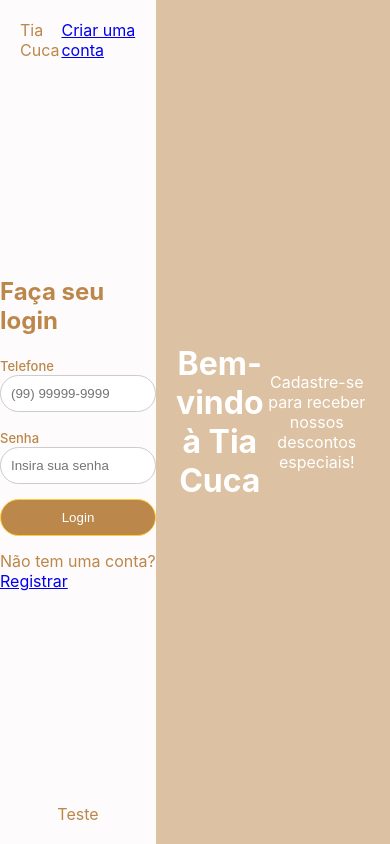
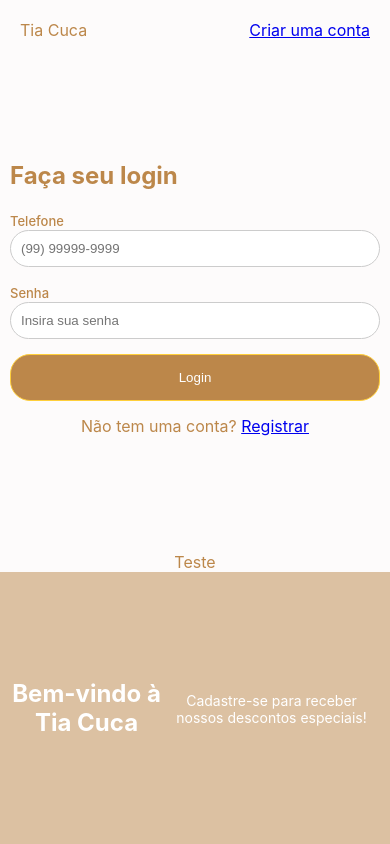
Before and after one commit to babiperina/tiacuca-coupon, a React (Create React App) app: page /coupons in a window 390 px wide. Built offline with nearby package versions, Linux system fonts and the light colour scheme.

Commit message:
css responsivo

```diff
--- a/src/Components/Styles/NewAuth.css
+++ b/src/Components/Styles/NewAuth.css
@@ -1,7 +1,7 @@
 .parent-div {
     display: grid;
-    grid-template-columns: repeat(5, 1fr);
-    grid-template-rows: repeat(5, 1fr);
+    grid-template-columns: 40% 60%; /* 40% para o conteúdo e 60% para o banner */
+    grid-template-rows: 1fr;
     grid-column-gap: 0px;
     grid-row-gap: 0px;
     height: 100vh;
@@ -9,25 +9,45 @@
     color: #BC874A;
 }
 
+/* Ajustes para dispositivos móveis */
+@media (max-width: 768px) {
+    .parent-div {
+        grid-template-columns: 1fr; /* Empilha o conteúdo e o banner */
+        grid-template-rows: auto auto;
+        grid-template-areas:
+          "content-div"
+          "banner-div";
+    }
+
+    .content-div {
+        grid-area: content-div;
+        height: auto;
+    }
+
+    .banner-div {
+        grid-area: banner-div;
+        padding: 15px;
+    }
+}
+
 .content-div {
-    grid-area: 1 / 1 / 6 / 3;
     display: flex;
     flex-direction: column;
-    justify-content: space-between; /* Distribui header no topo e footer embaixo */
-    align-items: stretch; /* Permite que o main-content ocupe todo o espaço */
-    height: 100%; /* Ocupa toda a altura disponível */
+    justify-content: space-between;
+    align-items: stretch;
+    height: 100%;
 }
 
 .header {
     margin: 20px;
-    display: flex; /* Habilita o layout flex */
-    justify-content: space-between; /* Espaço entre os itens */
-    align-items: center; /* Alinha os itens verticalmente ao centro */
+    display: flex;
+    justify-content: space-between;
+    align-items: center;
     border-radius: 5px;
 }
 
 .main-content {
-    flex-grow: 1; /* Permite que o main ocupe o espaço restante */
+    flex-grow: 1;
     display: flex;
     flex-direction: column;
     justify-content: center;
@@ -37,14 +57,13 @@
 
 .footer {
     margin: 20px;
-    display: flex; /* Habilita o layout flex */
-    justify-content: center; /* Espaço entre os itens */
-    align-items: center; /* Alinha os itens verticalmente ao centro */
+    display: flex;
+    justify-content: center;
+    align-items: center;
     border-radius: 5px;
 }
 
 .banner-div {
-    grid-area: 1 / 3 / 6 / 6;
     display: flex;
     justify-content: center;
     align-items: center;
@@ -98,3 +117,36 @@ button:hover {
 p {
     margin-top: 15px;
 }
+
+/* Responsividade para telas menores */
+@media (max-width: 768px) {
+    .content-div {
+        padding: 10px;
+    }
+
+    form {
+        max-width: 100%;
+    }
+
+    .header, .footer {
+        margin: 10px;
+    }
+
+    button {
+        width: 100%;
+        padding: 15px;
+    }
+
+    .banner-div {
+        padding: 10px;
+        font-size: 14px;
+    }
+
+    .banner-div h1 {
+        font-size: 24px;
+    }
+
+    .banner-div p {
+        font-size: 14px;
+    }
+}
```
